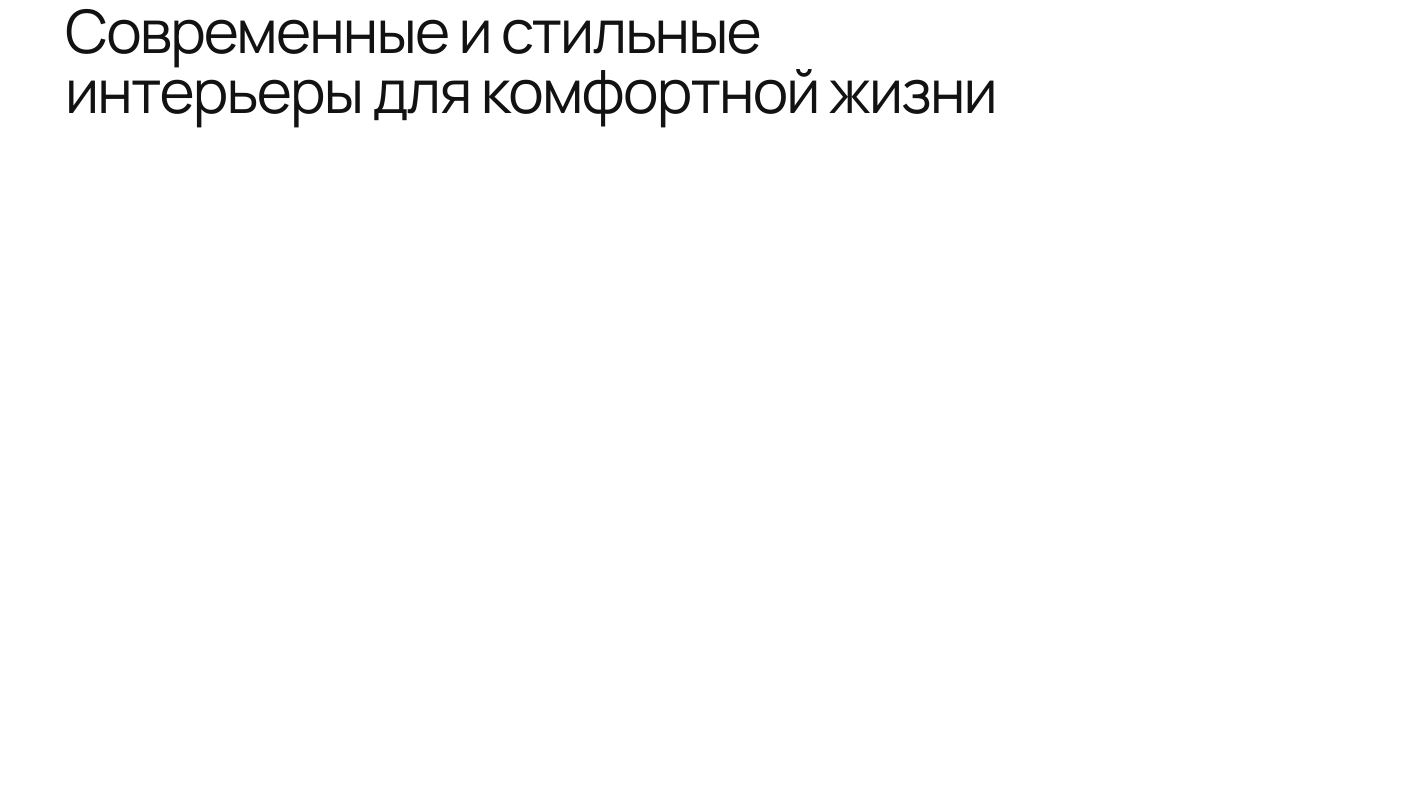
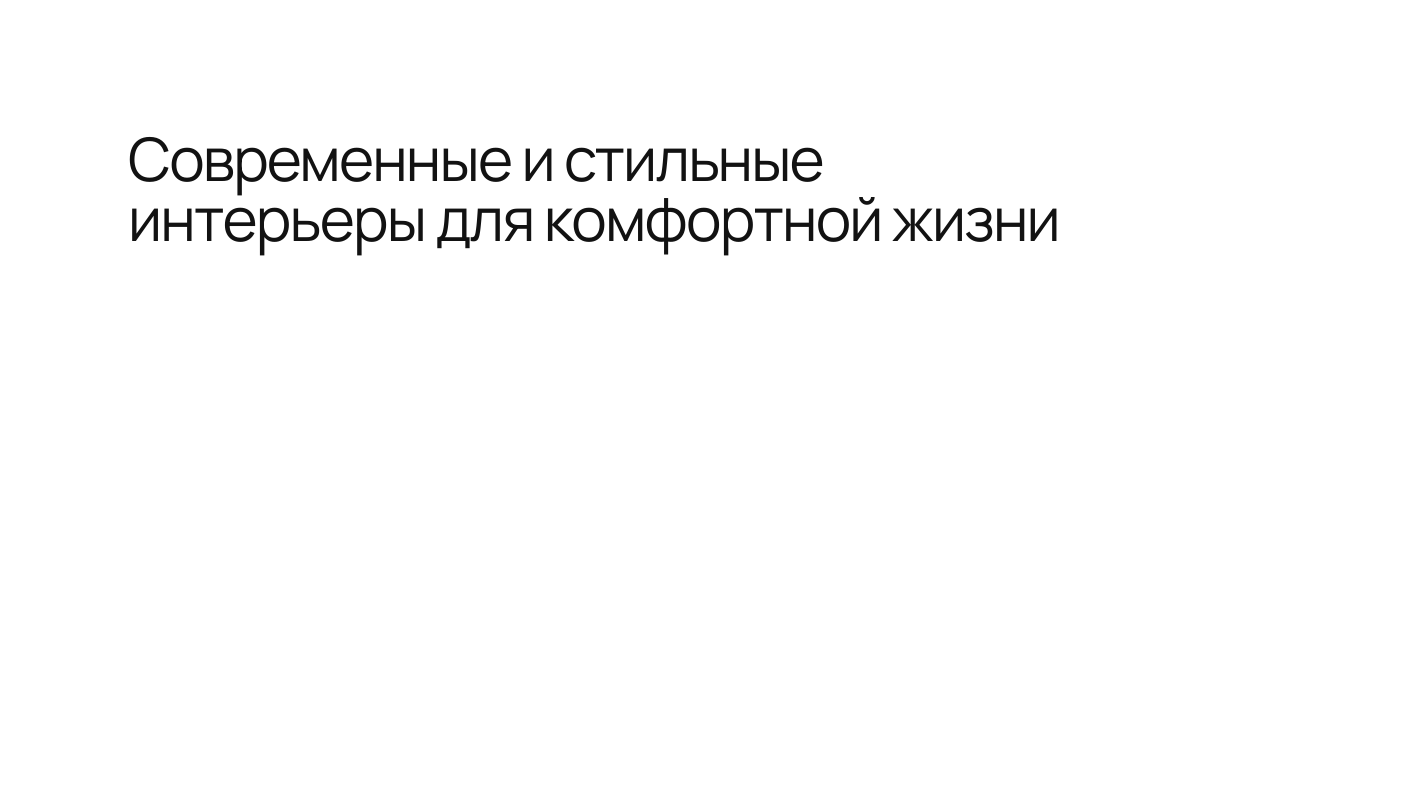
Before and after one commit to Nikolaypalkin/metrica, a plain HTML site: page index.html in a window 1280 px wide. Shown: the top 797 px of the page, 1406 px wide, since content can reach past the window. Drawn offline with Linux system fonts and the light colour scheme.

Commit message:
styles.css

```diff
--- a/styles/styles.css
+++ b/styles/styles.css
@@ -4,7 +4,7 @@ body {
 .container {
     width: 1150px;
     margin: 0 auto;
-    pading: 128px;
+    padding: 128px;
 }
 
 h1{
```
